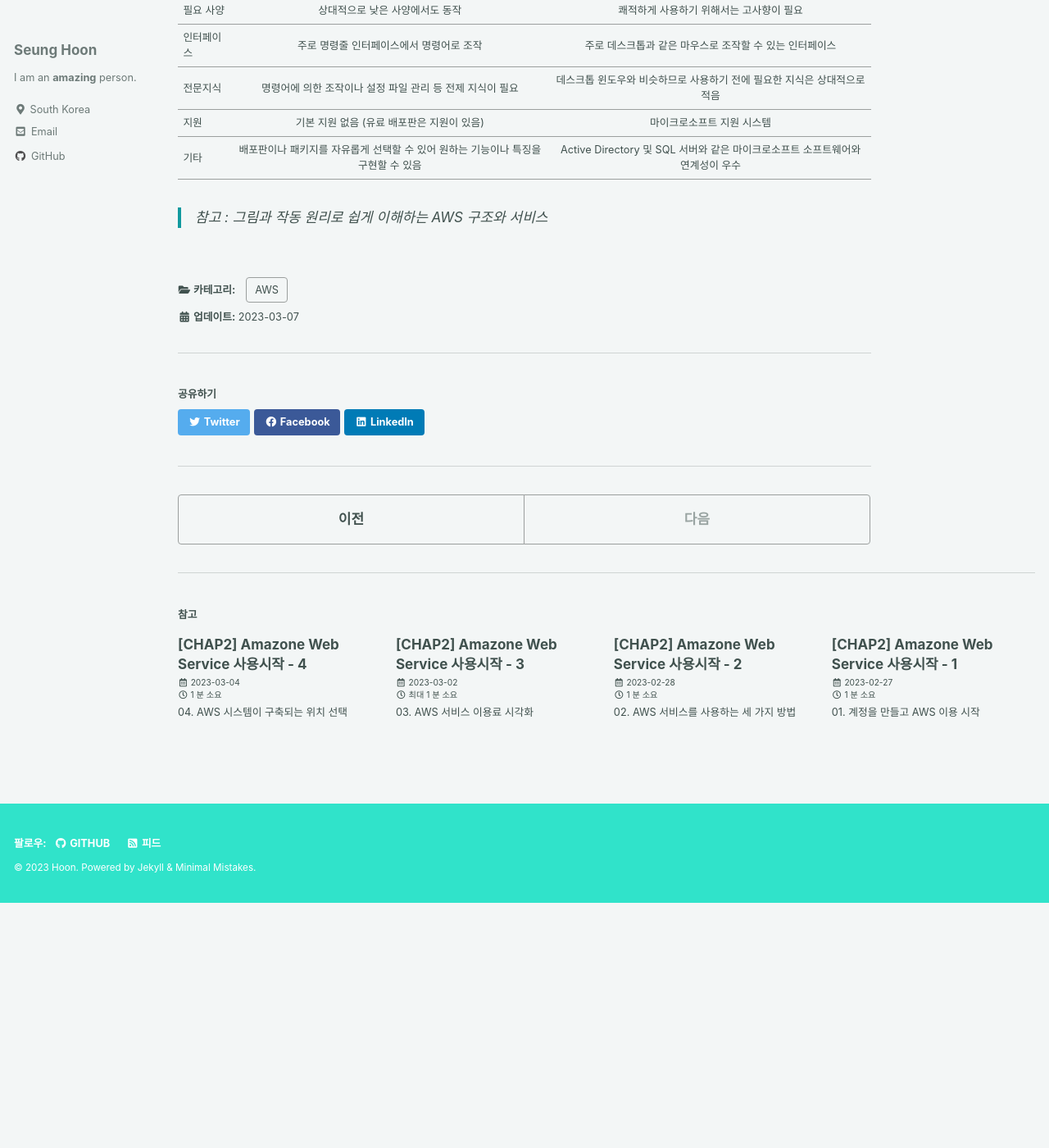
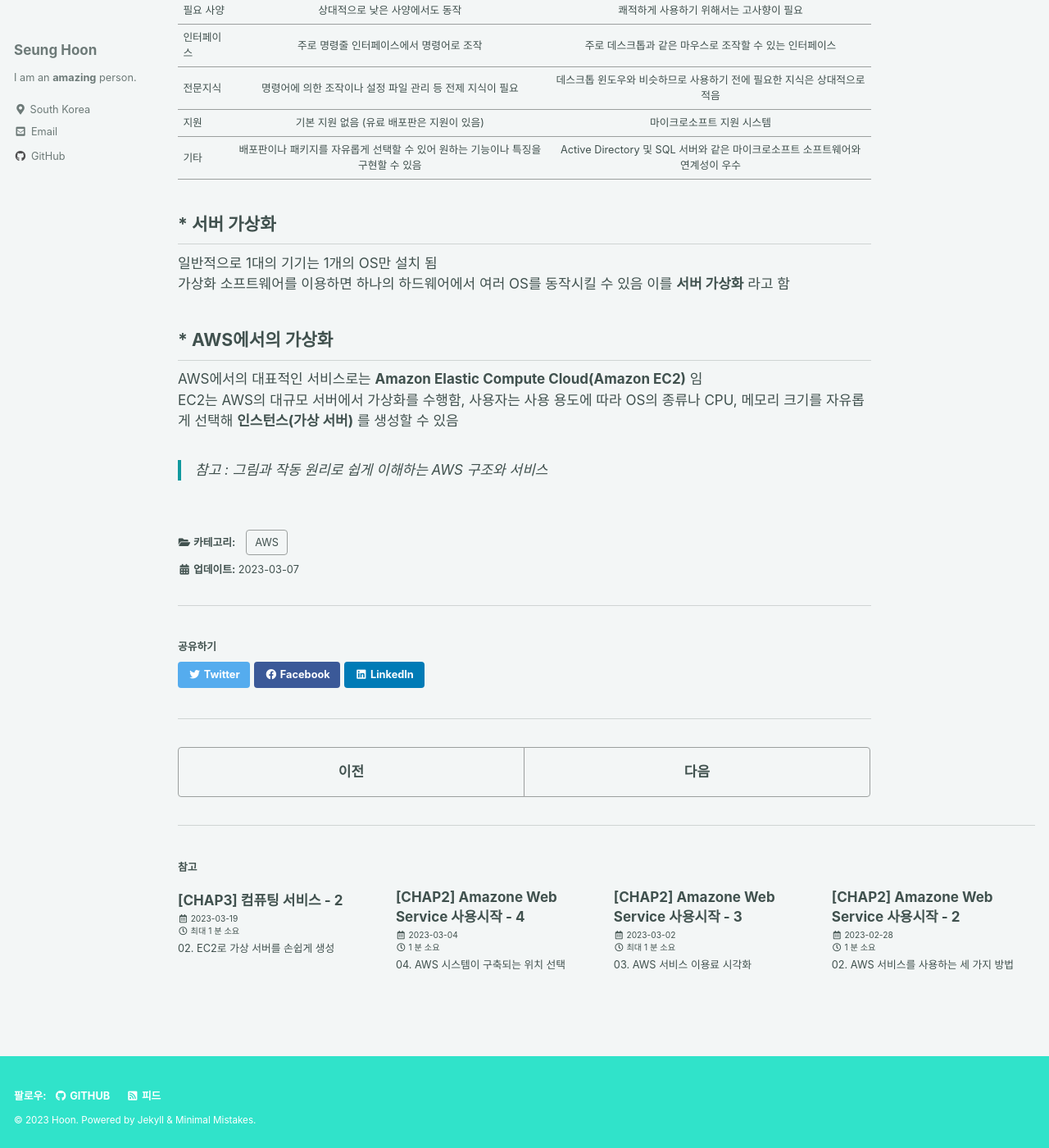
Before and after one commit to ibk01161/ibk01161.github.io, a Jekyll site: the page built from _posts/2023-03-07-aws3_01.md, in a window 1280 px wide and 1400 px high, scrolled down 3265 px. Shown: the whole window at 82% size. Built offline with Jekyll 4.4.1, drawn with Linux system fonts in a browser that asks for light colours; cached includes are drawn as plain includes; before the commit the page ends 4366 px from its top, so only the background shows below that.

Commit message:
Add Posts

```diff
--- a/_posts/2023-03-07-aws3_01.md
+++ b/_posts/2023-03-07-aws3_01.md
@@ -117,5 +117,16 @@ GUI(Graphical User Interface)로 조작하며 일반적으로 사용되는 데
 |기타|배포판이나 패키지를 자유롭게 선택할 수 있어 원하는 기능이나 특징을 구현할 수 있음|Active Directory 및 SQL 서버와 같은 마이크로소프트 소프트웨어와 연계성이 우수|
 
 
+## * 서버 가상화
+
+일반적으로 1대의 기기는 1개의 OS만 설치 됨
+가상화 소프트웨어를 이용하면 하나의 하드웨어에서 여러 OS를 동작시킬 수 있음 이를 **서버 가상화** 라고 함
+
+
+## * AWS에서의 가상화
+
+AWS에서의 대표적인 서비스로는 **Amazon Elastic Compute Cloud(Amazon EC2)** 임
+EC2는 AWS의 대규모 서버에서 가상화를 수행함, 사용자는 사용 용도에 따라 OS의 종류나 CPU, 메모리 크기를 자유롭게 선택해 **인스턴스(가상 서버)** 를 생성할 수 있음
+
 
 > 참고 : 그림과 작동 원리로 쉽게 이해하는 AWS 구조와 서비스
--- /dev/null
+++ b/_posts/2023-03-19-aws3_02.md
@@ -0,0 +1,17 @@
+---
+layout: single
+title:  "[CHAP3] 컴퓨팅 서비스 - 2"
+categories: AWS
+---
+
+# 02. EC2로 가상 서버를 손쉽게 생성
+
+## * Amazon EC2는 가상 서버 서비스
+
+**EC2**는 몇 분 만에 가상 서버를 생성할 수 있는 서비스다.
+리눅스나 윈도우와 같은 OS는 AWS가 제공하는 것을 선택할 수 있음
+온프레미스에서는 하드웨어 준비부터 OS 설치까지 모두 사용자가 해야 하지만,
+EC2는 가상 머신을 생성할 때 OS를 함께 설치하므로 사용자는 가상 머신 사용 준비가 완료되면 바로 OS를 사용할 수 있음
+
+
+> 참고 : 그림과 작동 원리로 쉽게 이해하는 AWS 구조와 서비스
```
